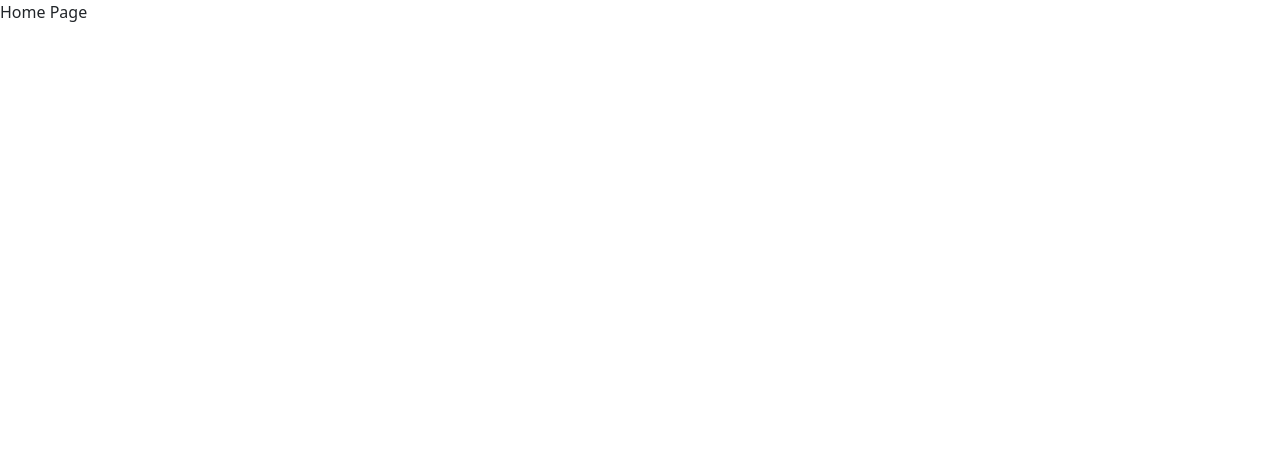
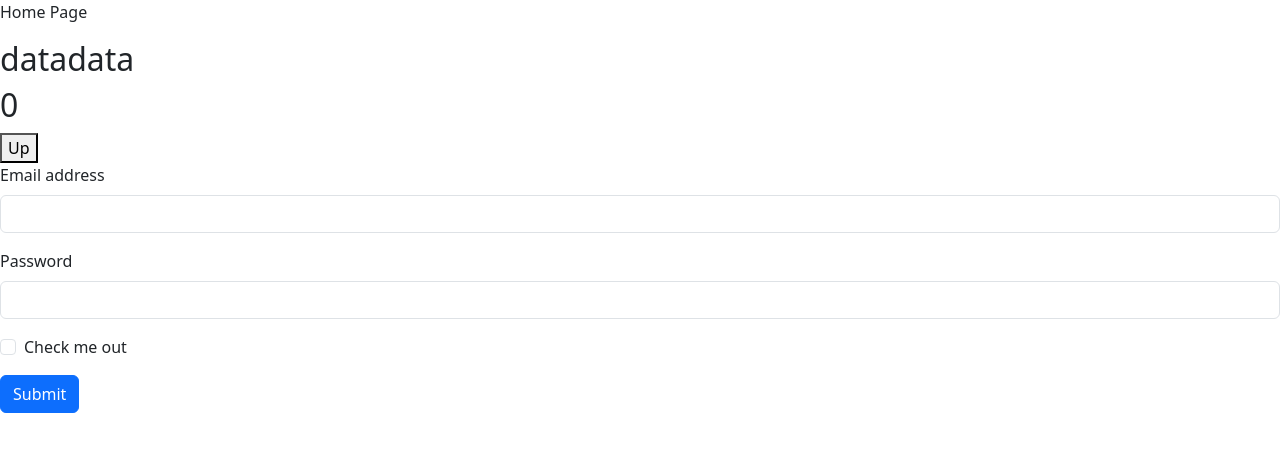
Before and after one commit to Maduja/React-full-Course, a React (Vite) app in the folder project2/: page / in a window 1280 px wide. Shown: the top 452 px of the page. Built offline with nearby package versions, Linux system fonts and the light colour scheme.

Commit message:
useContext

```diff
--- /dev/null
+++ b/project2/src/Counter.jsx
@@ -0,0 +1,26 @@
+import { useEffect } from "react"
+import { useState } from "react"
+
+function Counter(props){
+
+    const[count,setCount] = useState(0)
+
+    function inc(){
+        setCount(preCount=> preCount +1)
+        setCount(preCount=> preCount +1)
+        //console.log(count)
+    }
+
+    useEffect(()=>{
+        console.log(count)
+    },[count])
+    return(
+        <>
+            <h2>{props.value}</h2>
+            <h2>{count}</h2>
+            <button onClick={inc}>Up</button>
+        </>
+    )
+}
+
+export default Counter
--- a/project2/src/Home.jsx
+++ b/project2/src/Home.jsx
@@ -1,7 +1,14 @@
+import Login from "../../project2/src/Login"
+
 function Home(){
+    const data = "datadata"
 return(
     <>
+
         <p>Home Page</p>
+
+
+        <Login value={data}/>
     </>
 )
 }
--- a/project2/src/Login.jsx
+++ b/project2/src/Login.jsx
@@ -1,6 +1,11 @@
-function Login(){
+import Counter from "./Counter"
+
+function Login(props){
+
+    const data = props.value
     return(
         <>
+            <Counter value={data}/>
             <form>
                 <div class="mb-3">
                     <label for="exampleInputEmail1" class="form-label">Email address</label>
--- a/project2/src/main.jsx
+++ b/project2/src/main.jsx
@@ -4,6 +4,7 @@ import Home from './Home.jsx'
 import Login from './Login.jsx'
 import {createBrowserRouter,RouterProvider} from 'react-router-dom'
 import NotFound from './NotFound.jsx'
+import Counter from './Counter.jsx'
 
 const router = createBrowserRouter([
   {
@@ -14,6 +15,10 @@ const router = createBrowserRouter([
   {
     path:'login',
     element:<Login />
+  },
+   {
+    path:'counter',
+    element:<Counter />
   }
 ])
 
```
